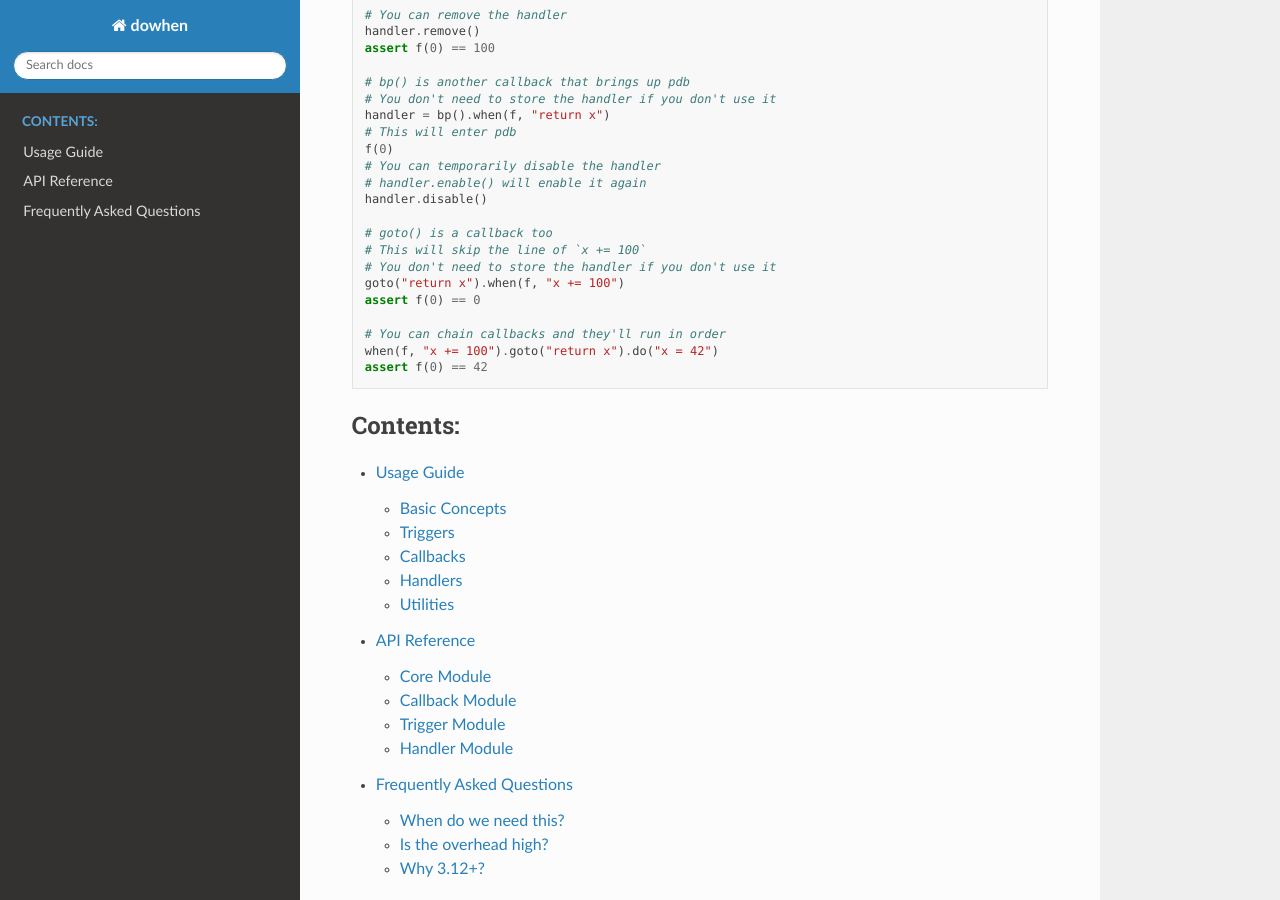
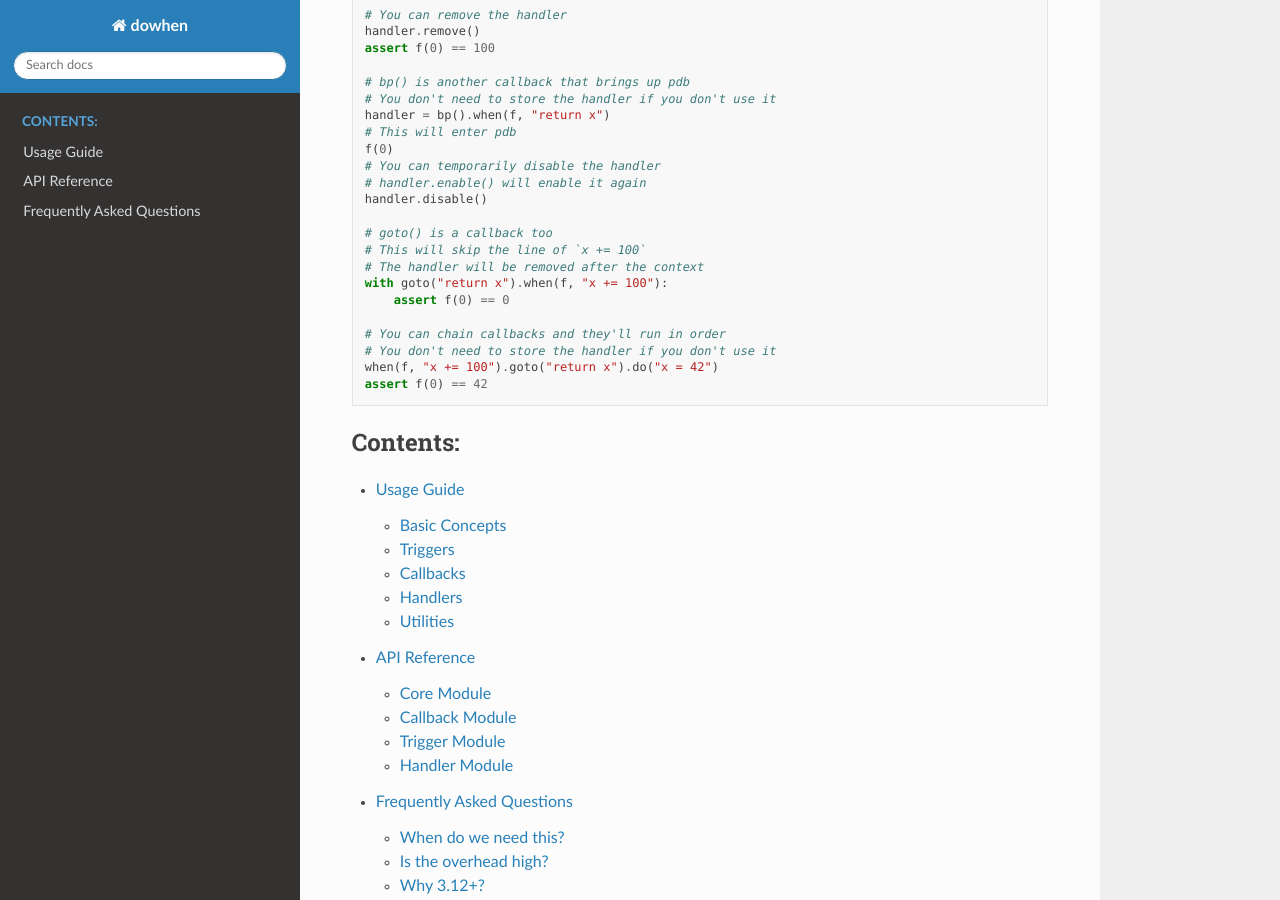
Before and after one commit to junjiemao/dowhen, a Sphinx documentation site: the page built from docs/index.rst, in a window 1280 px wide and 900 px high, scrolled down 670 px. Built offline with Sphinx 7.4.7 and the Read the Docs theme 3.1.0, drawn with Linux system fonts in a browser that asks for light colours.

Commit message:
Support with statement (#29)

```diff
--- a/docs/index.rst
+++ b/docs/index.rst
@@ -46,11 +46,12 @@ Quick Start
 
    # goto() is a callback too
    # This will skip the line of `x += 100`
-   # You don't need to store the handler if you don't use it
-   goto("return x").when(f, "x += 100")
-   assert f(0) == 0
+   # The handler will be removed after the context
+   with goto("return x").when(f, "x += 100"):
+       assert f(0) == 0
 
    # You can chain callbacks and they'll run in order
+   # You don't need to store the handler if you don't use it
    when(f, "x += 100").goto("return x").do("x = 42")
    assert f(0) == 42
 
```
Also changed, not shown: README.md (+4 -3 lines), 2 other files.
